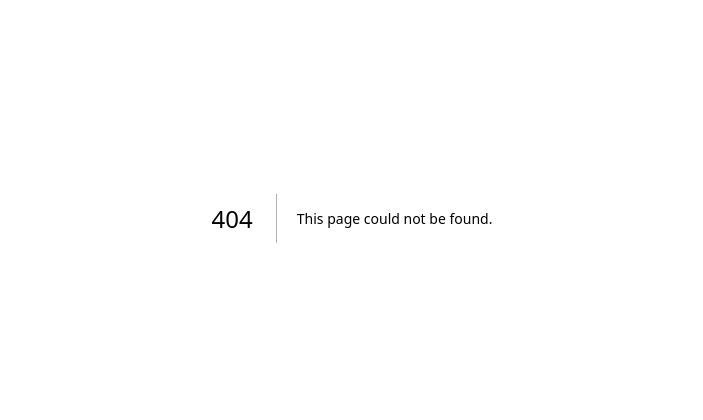
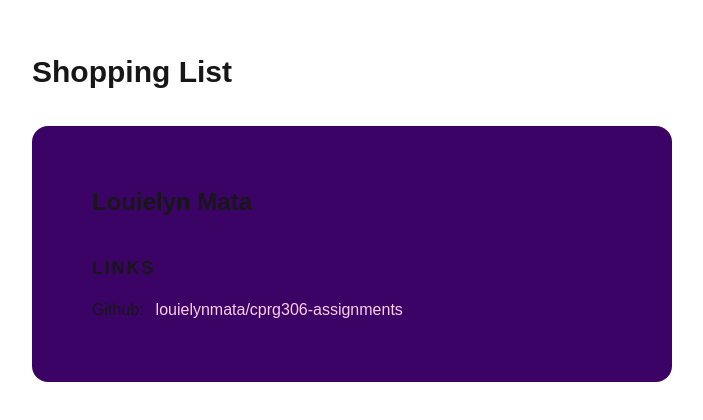
Before and after one commit to louielynmata/cprg306-assignments, a Next.js app: page /week-2 in a window 1280 px wide. Before the commit this address had no page. Shown: the part 182-602 px from the top of the page, without its empty margins (288-991 px from the left). Built offline with nearby package versions, Linux system fonts and the light colour scheme.

Commit message:
Added week-2 folder with page.js and student-info.js
- Did Assignment 2 tasks 1-3

```diff
--- /dev/null
+++ b/app/week-2/page.js
@@ -0,0 +1,10 @@
+import StudentInfo from "./student-info";
+
+export default function Page() {
+  return (
+    <main className="min-h-screen p-4 max-w-2xl m-auto flex flex-col justify-center items-start gap-4">
+      <h1 className="text-3xl font-bold mb-5">Shopping List</h1>
+      <StudentInfo />
+    </main>
+  );
+}
--- /dev/null
+++ b/app/week-2/student-info.js
@@ -0,0 +1,27 @@
+import Link from "next/link";
+
+export default function StudentInfo() {
+  return (
+    <section className="bg-purple-950 rounded-2xl p-15 w-full h-max-[50vh] flex flex-col gap-4">
+      <h2 className="text-2xl font-bold">Louielyn Mata</h2>
+      <h3 className="text-lg font-semibold uppercase tracking-widest mt-5">
+        Links
+      </h3>
+      <article>
+        <ul>
+          <li>
+            Github:
+            <Link
+              className="text-pink-200 ml-3 hover:text-yellow-100 hover:underline"
+              href="https://www.github.com/louielynmata/cprg306-assignments"
+              alt="Louielyn Mata's CPRG306 Assignments"
+              target="_blank"
+            >
+              louielynmata/cprg306-assignments
+            </Link>
+          </li>
+        </ul>
+      </article>
+    </section>
+  );
+}
```
